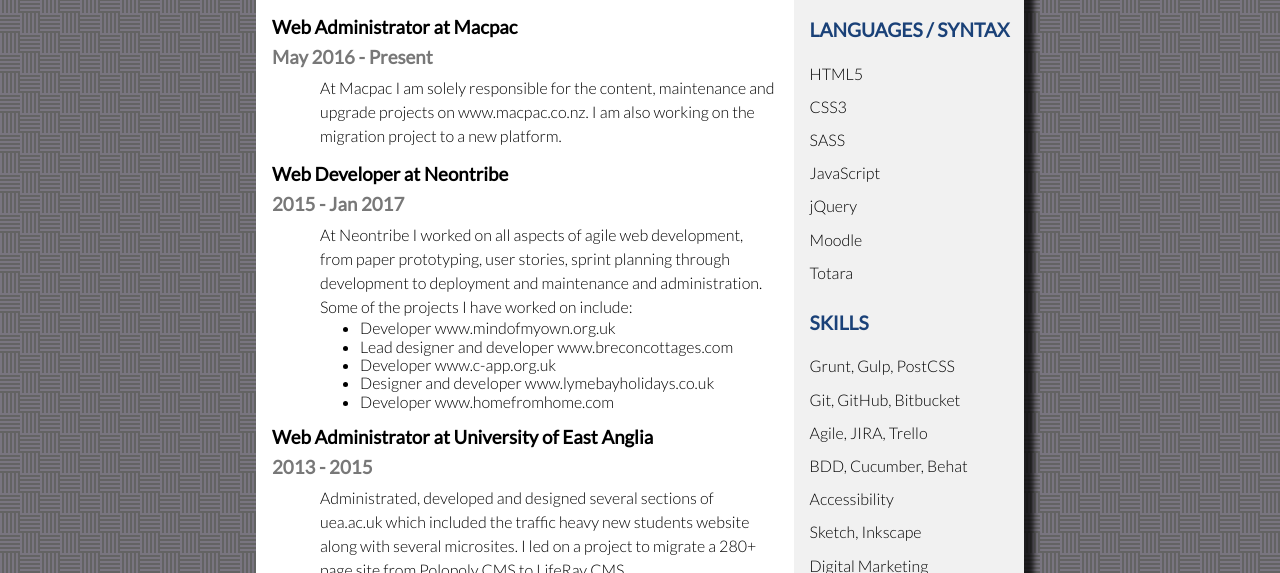
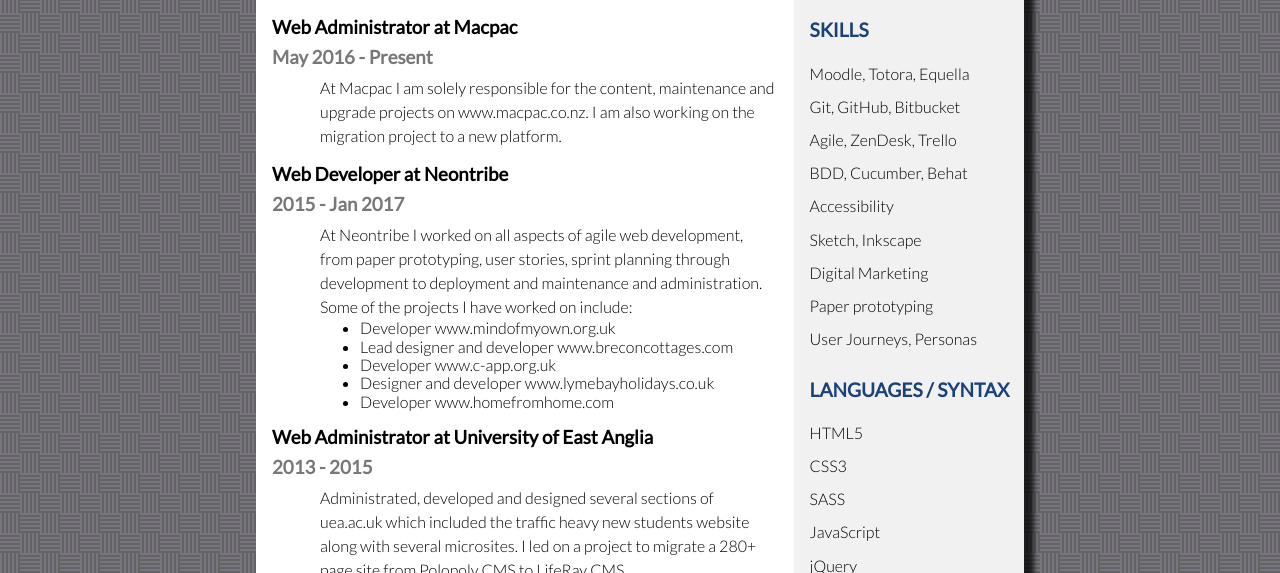
Before and after one commit to tomltd/tomltd.github.io, a website: page index.html in a window 1280 px wide. Shown: the part 227-800 px from the top of the page. Drawn offline with nearby package versions, Linux system fonts and the light colour scheme.

Commit message:
Slight change in skills

```diff
--- a/index.html
+++ b/index.html
@@ -67,6 +67,18 @@
                 <p>tomltd.github.io</p>
                 <p>+64 20# *** ****</p>
             </div>
+            <div class="skills">
+                <h2>Skills<span></span></h2>
+                <p>Moodle, Totora, Equella<span></span></p>
+                <p>Git, GitHub, Bitbucket<span></span></p>
+                <p>Agile, ZenDesk, Trello</p>
+                <p>BDD, Cucumber, Behat<span></span></p>
+                <p>Accessibility<span></span></p>
+                <p>Sketch, Inkscape<span></span></p>
+                <p>Digital Marketing<span></span></p>
+                <p>Paper prototyping<span></span></p>
+                <p>User Journeys, Personas<span></span></p>
+            </div>
             <div class="langs">
                 <h2>LANGUAGES / SYNTAX</h2>
                 <p>HTML5</p>
@@ -74,21 +86,8 @@
                 <p>SASS</p>
                 <p>JavaScript</p>
                 <p>jQuery</p>
-                <p>Moodle</p>
-                <p>Totara</p>
             </div>
-            <div class="skills">
-                <h2>Skills<span></span></h2>
-                <p>Grunt, Gulp, PostCSS<span></span></p>
-                <p>Git, GitHub, Bitbucket<span></span></p>
-                <p>Agile, JIRA, Trello</p>
-                <p>BDD, Cucumber, Behat<span></span></p>
-                <p>Accessibility<span></span></p>
-                <p>Sketch, Inkscape<span></span></p>
-                <p>Digital Marketing<span></span></p>
-                <p>Paper prototyping<span></span></p>
-                <p>User Journeys, Personas<span></span></p>
-            </div>
+
             <div class="interests">
                 <h2>Personal Interests</h2>
                 <p>Rock climbing</p>
```
